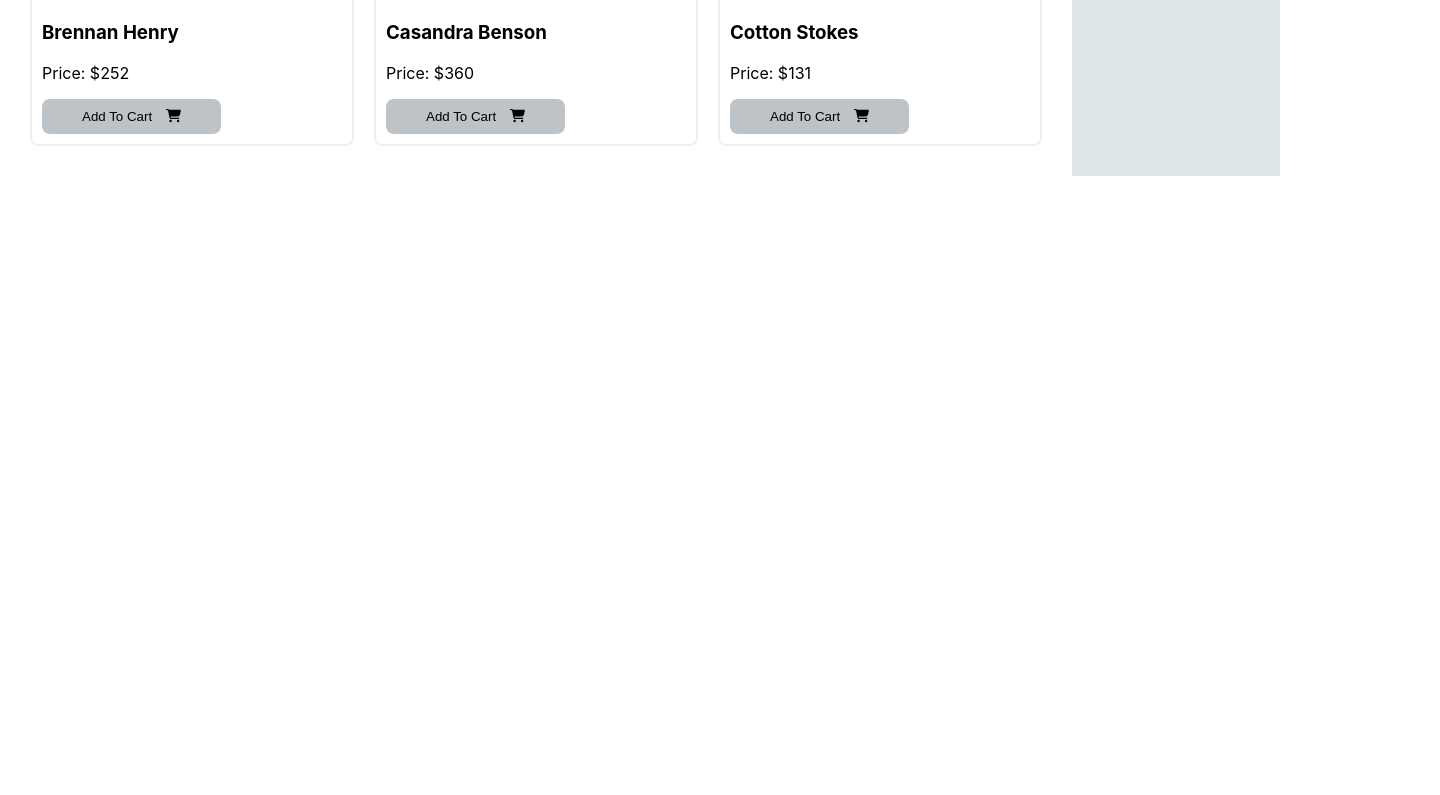
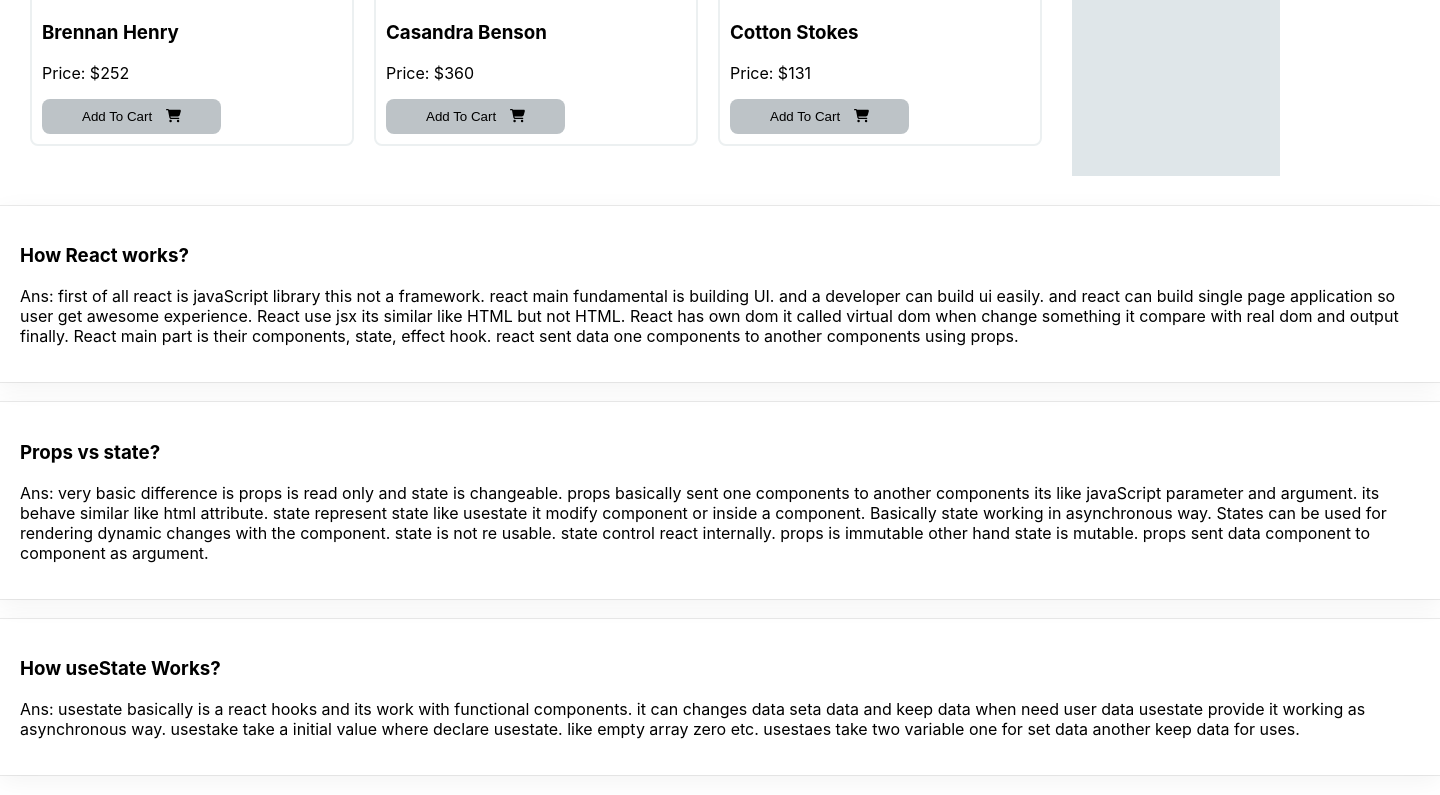
Before and after one commit to iamraihan/cat-and-kitten, a React (Create React App) app: page / in a window 1280 px wide. Shown: the part 1782-2577 px from the top of the page, 1440 px wide, since content can reach past the window. Before the commit the page ends 1958 px from the top, so only its background shows below. Built offline with nearby package versions, Linux system fonts and the light colour scheme.

Commit message:
website done

```diff
--- a/src/App.js
+++ b/src/App.js
@@ -1,11 +1,13 @@
 // import logo from './logo.svg';
 import './App.css';
+import Qna from './components/Qna/Qna';
 import Shop from './components/Shop/Shop';
 
 function App() {
   return (
     <div>
       <Shop></Shop>
+      <Qna></Qna>
     </div>
   );
 }
--- /dev/null
+++ b/src/components/Qna/Qna.css
@@ -0,0 +1,10 @@
+.qna{
+    margin: 0 auto;
+    margin-top: 30px;
+    width: 1440px;
+}
+.qna-info{
+    box-shadow: rgba(0, 0, 0, 0.05) 0px 6px 24px 0px, rgba(0, 0, 0, 0.08) 0px 0px 0px 1px;
+    padding: 20px;
+    margin-bottom: 20px;
+}
--- /dev/null
+++ b/src/components/Qna/Qna.js
@@ -0,0 +1,24 @@
+import React from 'react';
+import './Qna.css'
+
+const Qna = () => {
+    return (
+        <div className='qna'>
+            <div className='qna-info'>
+                <h3>How React works?</h3>
+                <p>Ans: first of all react is javaScript library this not a framework. react main fundamental is building UI. and a developer can build ui easily. and react can build single page application so user get awesome experience. React use jsx its similar like HTML but not HTML. React has own dom it called virtual dom when change something it compare with real dom and output finally.
+                    React main part is their components, state, effect hook. react sent data one components to another components using props.</p>
+            </div>
+            <div className="qna-info">
+                <h3>Props vs state?</h3>
+                <p>Ans: very basic difference is props is read only and state is changeable. props basically sent one components to another components its like javaScript parameter and argument. its behave similar like html attribute. state represent state like usestate it modify component or inside a component. Basically state working in asynchronous way. States can be used for rendering dynamic changes with the component. state is not re usable. state control react internally. props is immutable other hand state is mutable. props sent data component to  component as argument. </p>
+            </div>
+            <div className="qna-info">
+                <h3>How useState Works?</h3>
+                <p>Ans: usestate basically is a react hooks and its work with functional components. it can changes data seta data and keep data when need user data usestate provide it working as asynchronous way. usestake take a initial value where declare usestate. like empty array zero etc. usestaes take two variable one for set data another keep data for uses. </p>
+            </div>
+        </div>
+    );
+};
+
+export default Qna;
--- a/src/components/Shop/Shop.js
+++ b/src/components/Shop/Shop.js
@@ -3,6 +3,7 @@ import { FontAwesomeIcon } from '@fortawesome/react-fontawesome';
 import React, { useEffect, useState } from 'react';
 import Cart from '../Cart/Cart';
 import Cat from '../Cat/Cat';
+import Qna from '../Qna/Qna';
 import Random from '../Random/Random';
 import './Shop.css'
 
@@ -61,6 +62,7 @@ const Shop = () => {
                 {
                     cats.map(cat => <Cat key={cat.id} cat={cat} cartHandler={cartHandler}></Cat>)
                 }
+                {/* <Qna></Qna> */}
             </div>
             <div className="cart-container">
 
```
Also changed, not shown: 1 other file (tests, documents, lock files or other folders).
